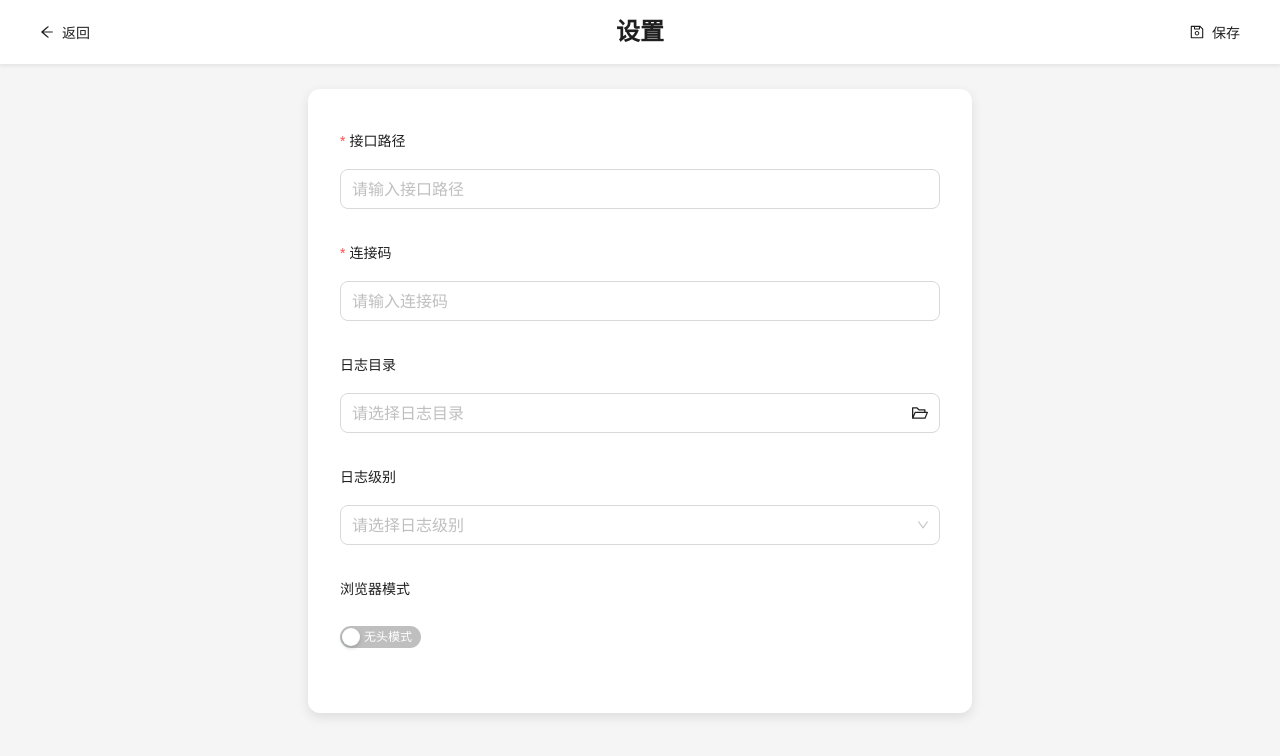
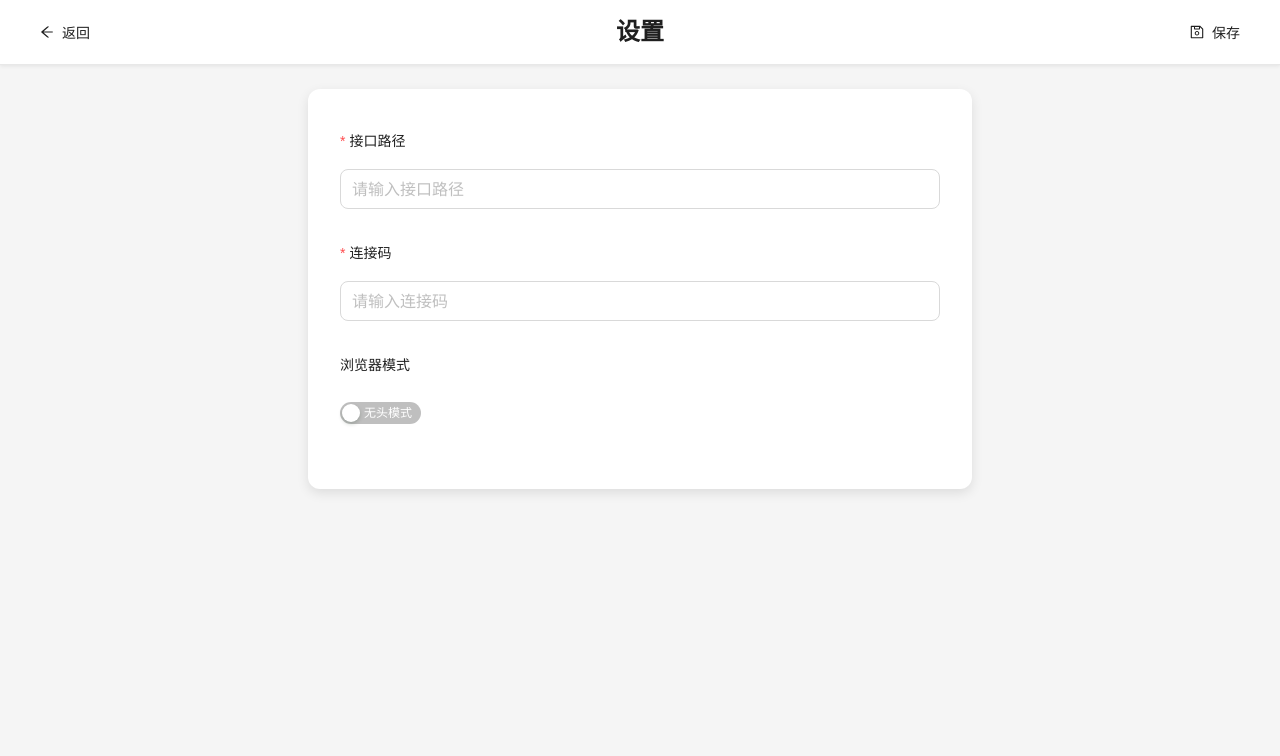
Before and after one commit to pfdgithub/think-moss-launcher, a React (Vite) app: page /#/settings in a window 1280 px wide. Shown: the top 756 px of the page. Built offline with nearby package versions, Linux system fonts and the light colour scheme.

Commit message:
feat: 禁用日志

```diff
--- a/app/main/index.ts
+++ b/app/main/index.ts
@@ -1,8 +1,6 @@
-import { app, BrowserWindow, dialog, Menu } from "electron";
+import { app, BrowserWindow, dialog } from "electron";
 import started from "electron-squirrel-startup";
 import Windows from "./Windows.js";
-
-Menu.setApplicationMenu(null);
 
 const windows = new Windows();
 
--- a/src/views/Settings/index.tsx
+++ b/src/views/Settings/index.tsx
@@ -1,31 +1,11 @@
-import {
-  Button,
-  Form,
-  Input,
-  message,
-  Modal,
-  Select,
-  Switch,
-  Typography,
-} from "antd";
+import { Button, Form, Input, message, Modal, Switch, Typography } from "antd";
 import { useEffect, useState } from "react";
 import { useNavigate } from "react-router-dom";
-import {
-  ArrowLeftOutlined,
-  FolderOpenOutlined,
-  SaveOutlined,
-} from "@ant-design/icons";
+import { ArrowLeftOutlined, SaveOutlined } from "@ant-design/icons";
+import { MossConfig } from "../../types";
 import stl from "./index.module.less";
 
 const { Title } = Typography;
-
-type MossConfig = {
-  apiBase?: string;
-  connectCode?: string;
-  logDir?: string;
-  logLevel?: "debug" | "info" | "warn" | "error";
-  browserHeaded?: boolean;
-};
 
 const Settings = () => {
   const navigate = useNavigate();
@@ -85,12 +65,12 @@ const Settings = () => {
     }
   };
 
-  const handleSelectDirectory = async () => {
-    const directory = await window.electronAPI?.selectDirectory?.();
-    if (directory) {
-      form.setFieldValue("logDir", directory);
-    }
-  };
+  // const handleSelectDirectory = async () => {
+  //   const directory = await window.electronAPI?.selectDirectory?.();
+  //   if (directory) {
+  //     form.setFieldValue("logDir", directory);
+  //   }
+  // };
 
   return (
     <div className={stl.container}>
@@ -135,14 +115,14 @@ const Settings = () => {
             >
               <Input allowClear placeholder="请输入连接码" />
             </Form.Item>
-            <Form.Item name="logDir" label="日志目录">
+            {/* <Form.Item name="logDir" label="日志目录">
               <Input
                 allowClear
                 placeholder="请选择日志目录"
                 suffix={<FolderOpenOutlined onClick={handleSelectDirectory} />}
               />
-            </Form.Item>
-            <Form.Item name="logLevel" label="日志级别">
+            </Form.Item> */}
+            {/* <Form.Item name="logLevel" label="日志级别">
               <Select
                 allowClear
                 placeholder="请选择日志级别"
@@ -153,7 +133,7 @@ const Settings = () => {
                   { label: "Error", value: "error" },
                 ]}
               />
-            </Form.Item>
+            </Form.Item> */}
             <Form.Item
               name="browserHeaded"
               valuePropName="checked"
```
